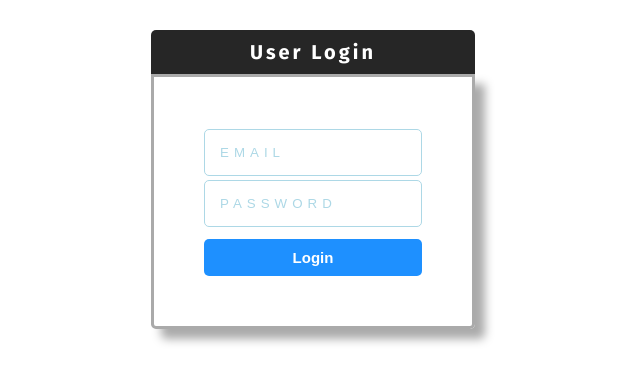
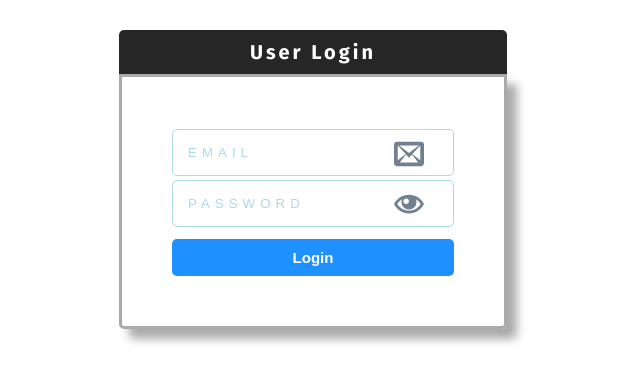
Before and after one commit to luvuong-le/PHP-User-Profile, a PHP site: page /login.php in a window 1280 px wide. Shown: the part 184-567 px from the top of the page, without its empty margins (327-967 px from the left). Run offline with PHP 8.4, Linux system fonts and the light colour scheme; a stand-in replaces the project's code that opens the database connection.

Commit message:
Added icons in input fields

```diff
--- a/css/styles.css
+++ b/css/styles.css
@@ -24,6 +24,8 @@ html {
   background: rgba(220, 20, 60, 0.4); }
   .flash--red {
     color: crimson; }
+  .flash--green {
+    color: green; }
 
 .margin-bottom-md {
   margin-bottom: 3rem; }
@@ -67,7 +69,7 @@ html {
     text-align: center; }
 
 .form-container {
-  width: 30%;
+  width: 35%;
   height: 100%;
   margin: 0 auto;
   display: grid;
@@ -93,6 +95,18 @@ html {
     border-bottom-right-radius: 5px;
     border-bottom-left-radius: 5px;
     border: solid #aaa; }
+    .form-container__form-input {
+      width: 100%;
+      display: flex;
+      position: relative; }
+      .form-container__form-input-icon {
+        height: 3rem;
+        width: 3rem;
+        position: absolute;
+        right: 1.5rem;
+        top: 50%;
+        transform: translate(-50%, -50%);
+        fill: slategray; }
   .form-container__input {
     width: 100%;
     margin: .2rem 0;
--- a/include/partials/_nav.php
+++ b/include/partials/_nav.php
@@ -9,7 +9,7 @@
 
         <?php if (isset($_SESSION["loggedIn"]) && $_SESSION["loggedIn"] == true): ?>
             <li><a href="profile.php" class="nav__item"><?= $_SESSION["name"]?></a></li>
-            <li><a href="profile.php" class="nav__item">Logout</a></li>
+            <li><a href="logout.php" class="nav__item">Logout</a></li>
         <?php endif ?>
     </ul>
 </nav>
--- a/js/app.js
+++ b/js/app.js
@@ -16,3 +16,14 @@ let flash = {
 };
 
 flash.init();
+
+let password = document.getElementById("password-field");
+let passwordInput = document.getElementById("password-input");
+
+password.addEventListener("click", () => {
+    if (passwordInput.type == "password") {
+        passwordInput.type = "text";
+    } else {
+        passwordInput.type = "password";
+    }
+});
--- a/profile.php
+++ b/profile.php
@@ -9,7 +9,7 @@
         require "include/partials/_nav.php";
 
         if (!isset($_SESSION["loggedIn"])) {
-            $_SESSION["message"] = "You must be logged in to view profile!";
+            $_SESSION["message"] = "You must be logged in to view your profile!";
             header("location: login.php");
             exit(0);
         } else {
--- a/views/login/login-content.php
+++ b/views/login/login-content.php
@@ -15,13 +15,29 @@
             ?>
         </div>
         <?php endif ?>
+
+        <?php if (isset($_SESSION["message_success"])): ?>
+            <div id="form-container__error" class="flash flash--green">
+            <?php
+                echo $_SESSION["message_success"];
+                unset($_SESSION["message_success"]);
+            ?>
+        </div>
+        <?php endif ?>
         <form action="login.php" method="POST" class="form-container__form">
-            <input type="email" name="email" placeholder="Email" class="form-container__input" required>
-                <!-- <use>
-                    <svg class="xhref:"
-                </use> -->
-            </input>
-            <input type="password" name="password" placeholder="Password" class="form-container__input" required>
+            <div class="form-container__form-input">
+                <input type="email" name="email" placeholder="Email" class="form-container__input" required>
+                <svg class="form-container__form-input-icon">
+                    <use xlink:href="icons/sprites.svg#icon-envelop"></use>
+                </svg>
+            </div>
+
+            <div class="form-container__form-input">
+                <input type="password" name="password" placeholder="Password" id="password-input" class="form-container__input" required>
+                <svg id="password-field" class="form-container__form-input-icon">
+                    <use xlink:href="icons/sprites.svg#icon-eye"></use>
+                </svg>
+            </div>
             <input type="submit" class="form-container__btn form-container__btn--submit" name="login" value="Login">
         </form>
     </div>
```
Also changed, not shown: include/functions/_login.php (+4 -4 lines), logout.php (added, +9 -0 lines), views/register/register-content.php (+18 -3 lines), README.md.
